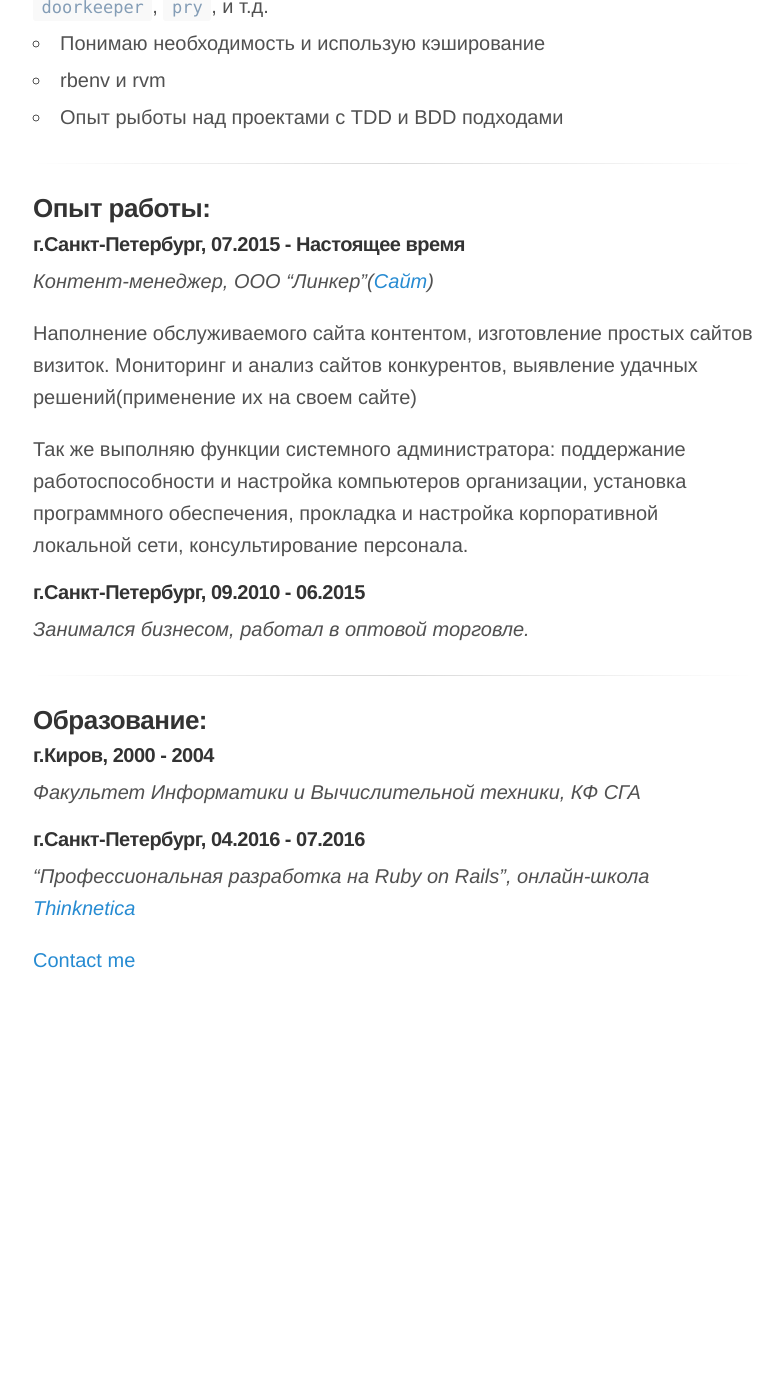
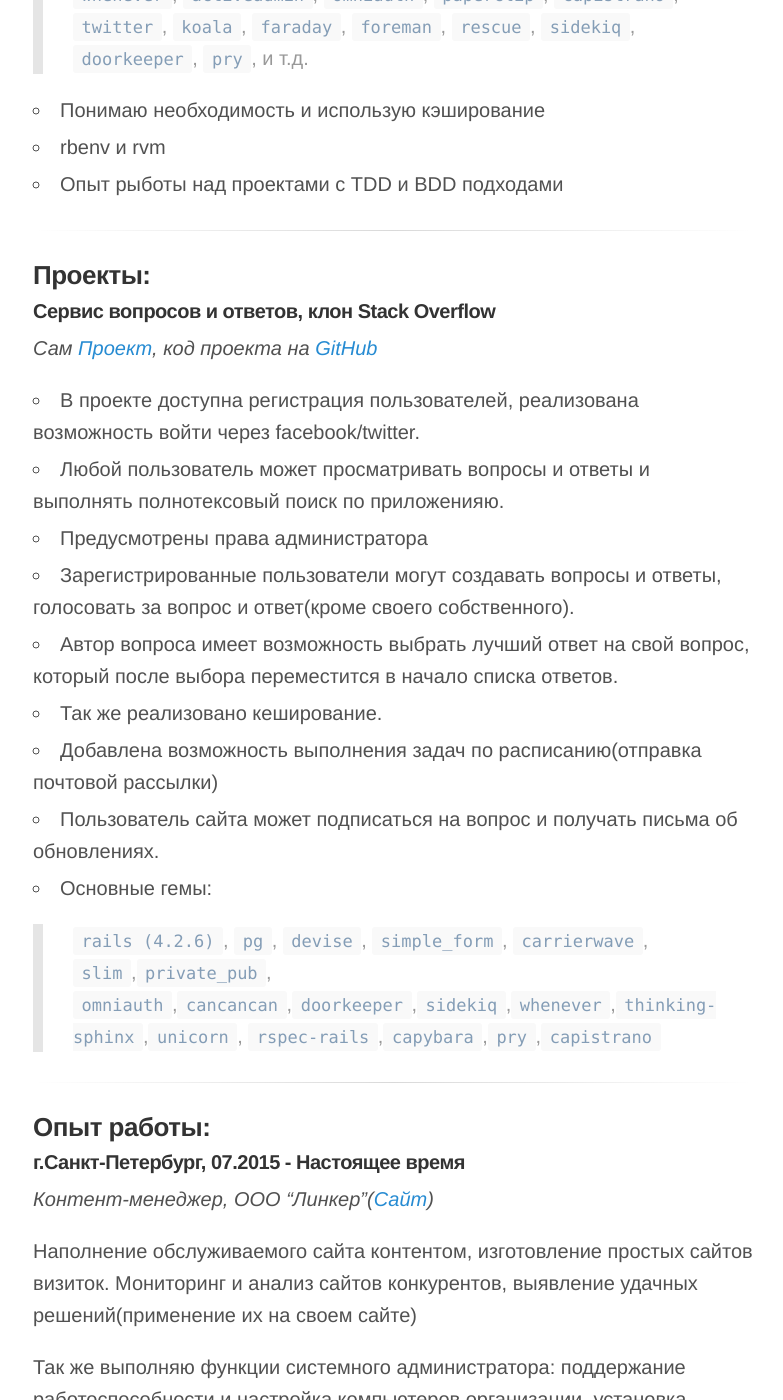
Before and after one commit to vlasikhin/vlasikhin.github.io, a Jekyll site: the page built from rus.md, in a window 1280 px wide and 1400 px high, scrolled down 1078 px. Shown: the whole window, without its empty margins (247-1030 px from the left). Built offline with Jekyll 4.4.1, drawn with Linux system fonts in a browser that asks for light colours; before the commit the page ends 2154 px from its top, so only the background shows below that.

Commit message:
add project

```diff
--- a/rus.md
+++ b/rus.md
@@ -23,10 +23,39 @@ permalink: /rus/
 * Знаком с системами управления проектов(Pivotal Tracker, waffle.io, Trello)
 * Деплой и настройка серверов(capistrano, nginx, passenger, unicorn)
 * Написание Юнит-тестов с использованием фреймворков rspec, capybara
-* Работал с гемами: `carrierwave`, `cancan`, `devise`, `better_errors`, `factory_girl`, `kaminari`, `simple-form`, `nokogiri`, `responders`, `delayed_job`, `whenever`, `activeadmin`, `omniauth`, `paperclip`, `capistrano`, `twitter`, `koala`, `faraday`, `foreman`, `rescue`, `sidekiq`, `doorkeeper`, `pry`, и т.д.
+* Работал с гемами:
+
+> `carrierwave`, `cancan`, `devise`, `better_errors`, `factory_girl`,
+  `kaminari`, `simple-form`, `nokogiri`, `responders`, `delayed_job`,
+  `whenever`, `activeadmin`, `omniauth`, `paperclip`, `capistrano`, `twitter`,
+  `koala`, `faraday`, `foreman`, `rescue`, `sidekiq`, `doorkeeper`, `pry`, и т.д.
+
 * Понимаю необходимость и использую кэширование
 * rbenv и rvm
 * Опыт рыботы над проектами с TDD и BDD подходами
+
+***
+
+### Проекты:
+
+##### Сервис вопросов и ответов, клон Stack Overflow
+
+_Сам [Проект](http://146.185.136.163/), код проекта на [GitHub](https://github.com/vlasikhin/QA-Service)_
+
+- В проекте доступна регистрация пользователей, реализована возможность войти через facebook/twitter.
+- Любой пользователь может просматривать вопросы и ответы и выполнять полнотексовый поиск по приложенияю.
+- Предусмотрены права администратора
+- Зарегистрированные пользователи могут создавать вопросы и ответы, голосовать за вопрос и ответ(кроме своего собственного).
+- Автор вопроса имеет возможность выбрать лучший ответ на свой вопрос, который после выбора переместится в начало списка ответов.
+- Так же реализовано кеширование.
+- Добавлена возможность выполнения задач по расписанию(отправка почтовой рассылки)
+- Пользователь сайта может подписаться на вопрос и получать письма об обновлениях.
+- Основные гемы:
+
+>`rails (4.2.6)`, `pg`, `devise`, `simple_form`, `carrierwave`, `slim`,`private_pub`,
+  `omniauth`,`cancancan`,`doorkeeper`,`sidekiq`,`whenever`,`thinking-sphinx`,`unicorn`,
+  `rspec-rails`,`capybara`,`pry`,`capistrano`
+
 
 ***
 
```
Also changed, not shown: eng.md (+7 -1 lines).
